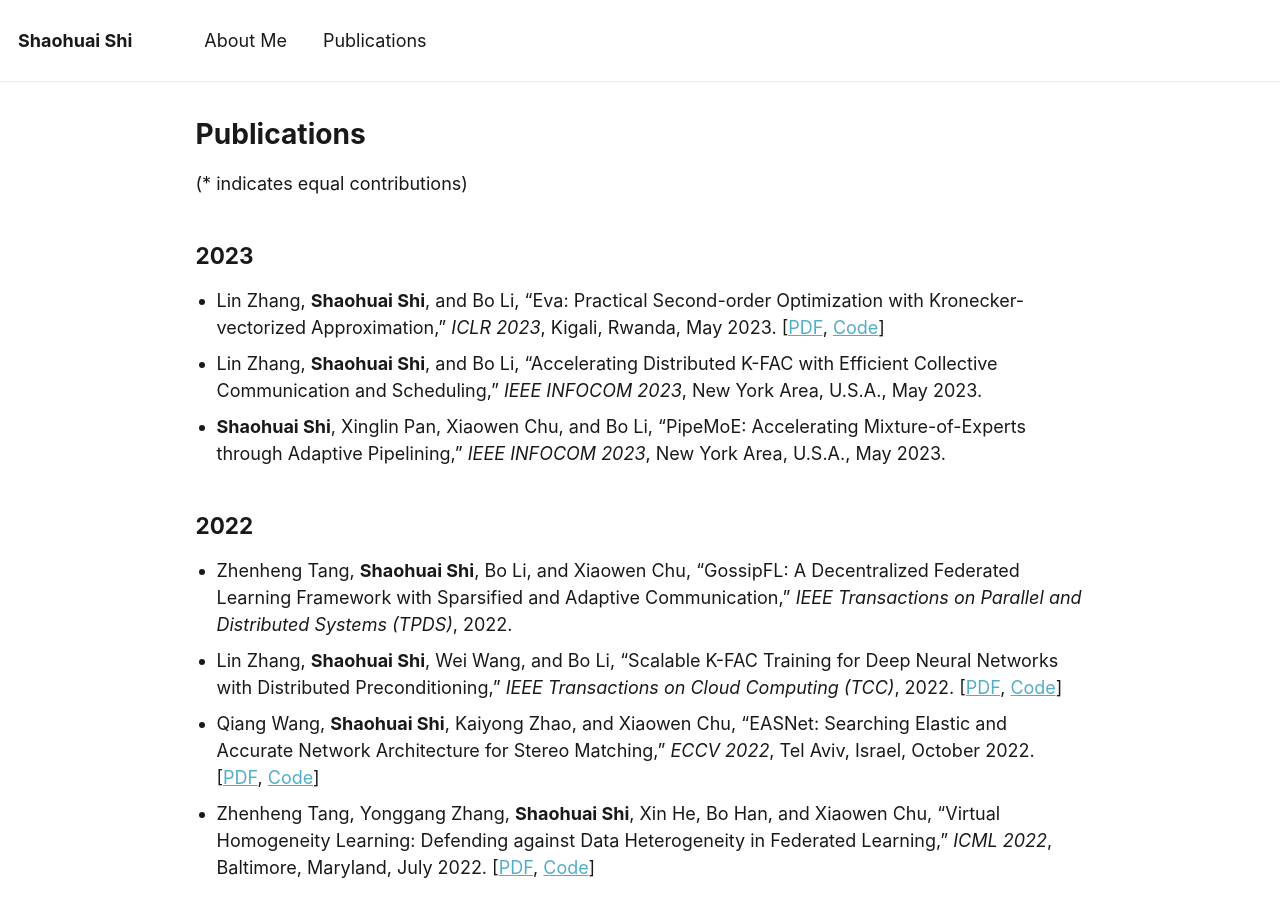
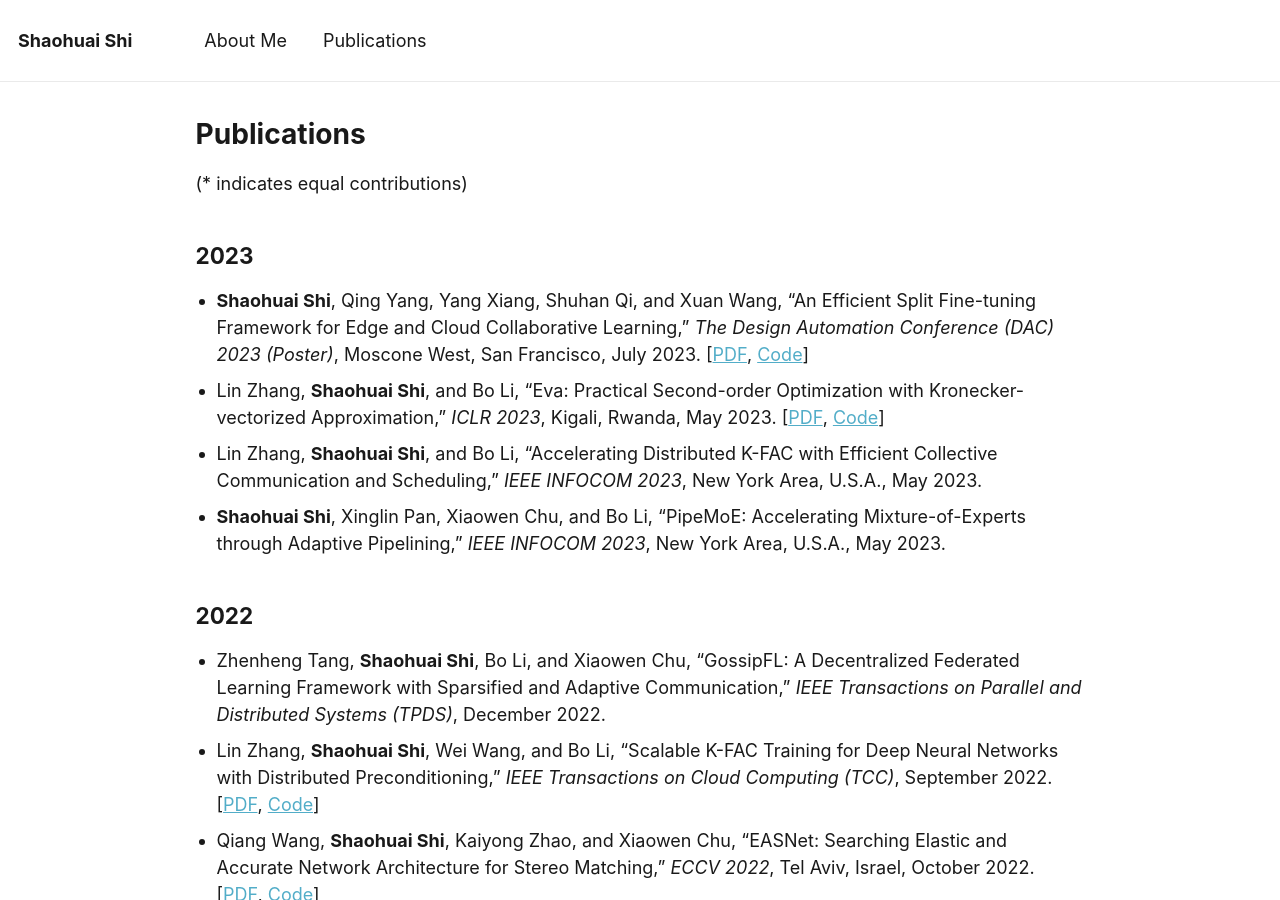
Before and after one commit to shaohuais/shaohuais.github.io, a Jekyll site: the page built from _pages/publications.md, in a window 1280 px wide and 900 px high. Built offline with Jekyll 4.4.1, drawn with Linux system fonts in a browser that asks for light colours.

Commit message:
add the dac paper

```diff
--- a/_pages/publications.md
+++ b/_pages/publications.md
@@ -15,13 +15,14 @@ Publications
 ======
 (\* indicates equal contributions)
 ## 2023
+- **Shaohuai Shi**, Qing Yang, Yang Xiang, Shuhan Qi, and Xuan Wang, "An Efficient Split Fine-tuning Framework for Edge and Cloud Collaborative Learning," *The Design Automation Conference (DAC) 2023 (Poster)*, Moscone West, San Francisco, July 2023. \[[PDF](https://arxiv.org/pdf/2211.16703.pdf), [Code](https://openi.pcl.ac.cn/Encore/splitfinetuning)\]
 - Lin Zhang, **Shaohuai Shi**, and Bo Li, "Eva: Practical Second-order Optimization with Kronecker-vectorized Approximation," *ICLR 2023*, Kigali, Rwanda, May 2023. \[[PDF](https://openreview.net/forum?id=_Mic8V96Voy), [Code](https://github.com/lzhangbv/eva)\]
 - Lin Zhang, **Shaohuai Shi**, and Bo Li, "Accelerating Distributed K-FAC with Efficient Collective Communication and Scheduling," *IEEE INFOCOM 2023*, New York Area, U.S.A., May 2023.
 - **Shaohuai Shi**, Xinglin Pan, Xiaowen Chu, and Bo Li, "PipeMoE: Accelerating Mixture-of-Experts through Adaptive Pipelining," *IEEE INFOCOM 2023*, New York Area, U.S.A., May 2023.
 
 ## 2022
-- Zhenheng Tang, **Shaohuai Shi**, Bo Li, and Xiaowen Chu, "GossipFL: A Decentralized Federated Learning Framework with Sparsified and Adaptive Communication," *IEEE Transactions on Parallel and Distributed Systems (TPDS)*, 2022.
-- Lin Zhang, **Shaohuai Shi**, Wei Wang, and Bo Li, "Scalable K-FAC Training for Deep Neural Networks with Distributed Preconditioning," *IEEE Transactions on Cloud Computing (TCC)*, 2022. \[[PDF](https://arxiv.org/pdf/2206.15143), [Code](https://github.com/lzhangbv/kfac_pytorch)\]
+- Zhenheng Tang, **Shaohuai Shi**, Bo Li, and Xiaowen Chu, "GossipFL: A Decentralized Federated Learning Framework with Sparsified and Adaptive Communication," *IEEE Transactions on Parallel and Distributed Systems (TPDS)*, December 2022.
+- Lin Zhang, **Shaohuai Shi**, Wei Wang, and Bo Li, "Scalable K-FAC Training for Deep Neural Networks with Distributed Preconditioning," *IEEE Transactions on Cloud Computing (TCC)*, September 2022. \[[PDF](https://arxiv.org/pdf/2206.15143), [Code](https://github.com/lzhangbv/kfac_pytorch)\]
 - Qiang Wang, **Shaohuai Shi**, Kaiyong Zhao, and Xiaowen Chu, "EASNet: Searching Elastic and Accurate Network Architecture for Stereo Matching," *ECCV 2022*, Tel Aviv, Israel, October 2022. \[[PDF](https://arxiv.org/pdf/2207.09796), [Code](https://github.com/HKBU-HPML/EASNet)\]
 - Zhenheng Tang, Yonggang Zhang, **Shaohuai Shi**, Xin He, Bo Han, and Xiaowen Chu, "Virtual Homogeneity Learning: Defending against Data Heterogeneity in Federated Learning," *ICML 2022*, Baltimore, Maryland, July 2022. \[[PDF](https://arxiv.org/pdf/2206.02465), [Code](https://github.com/wizard1203/VHL)\]
 
```
